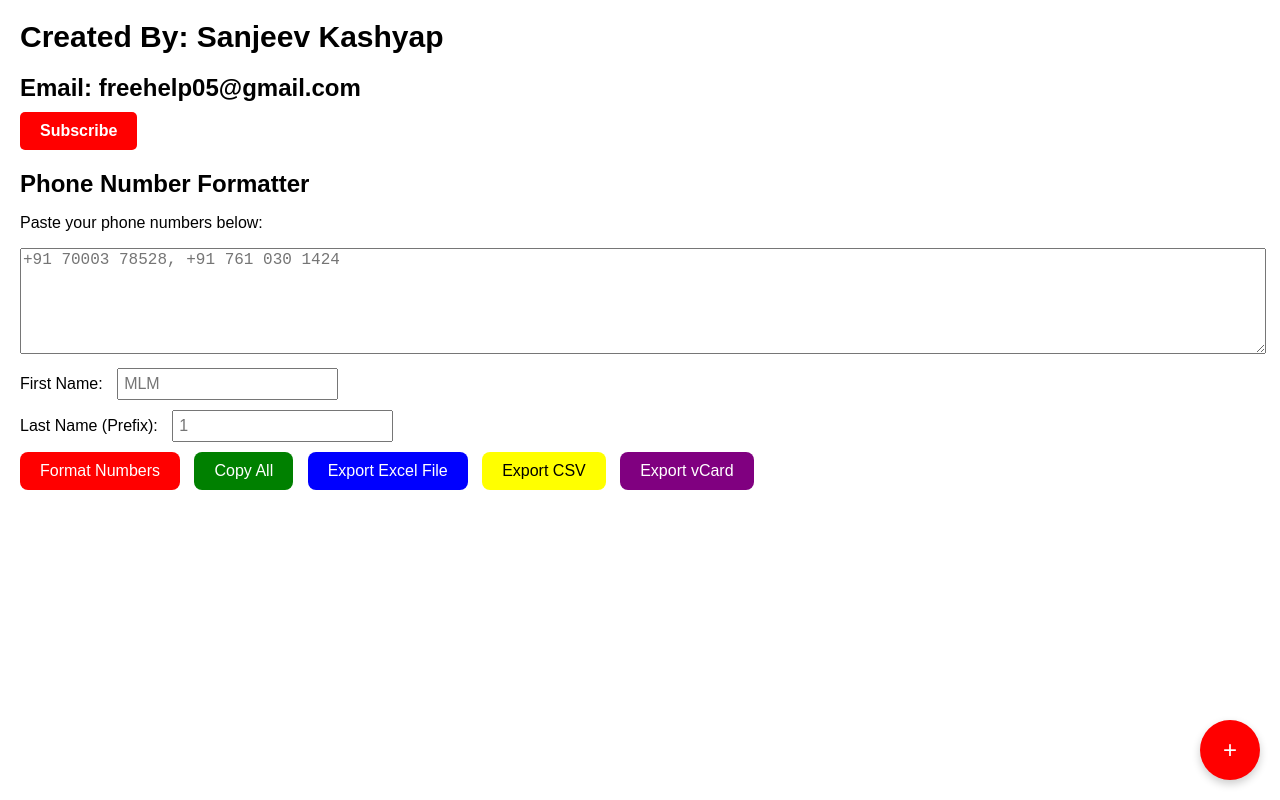
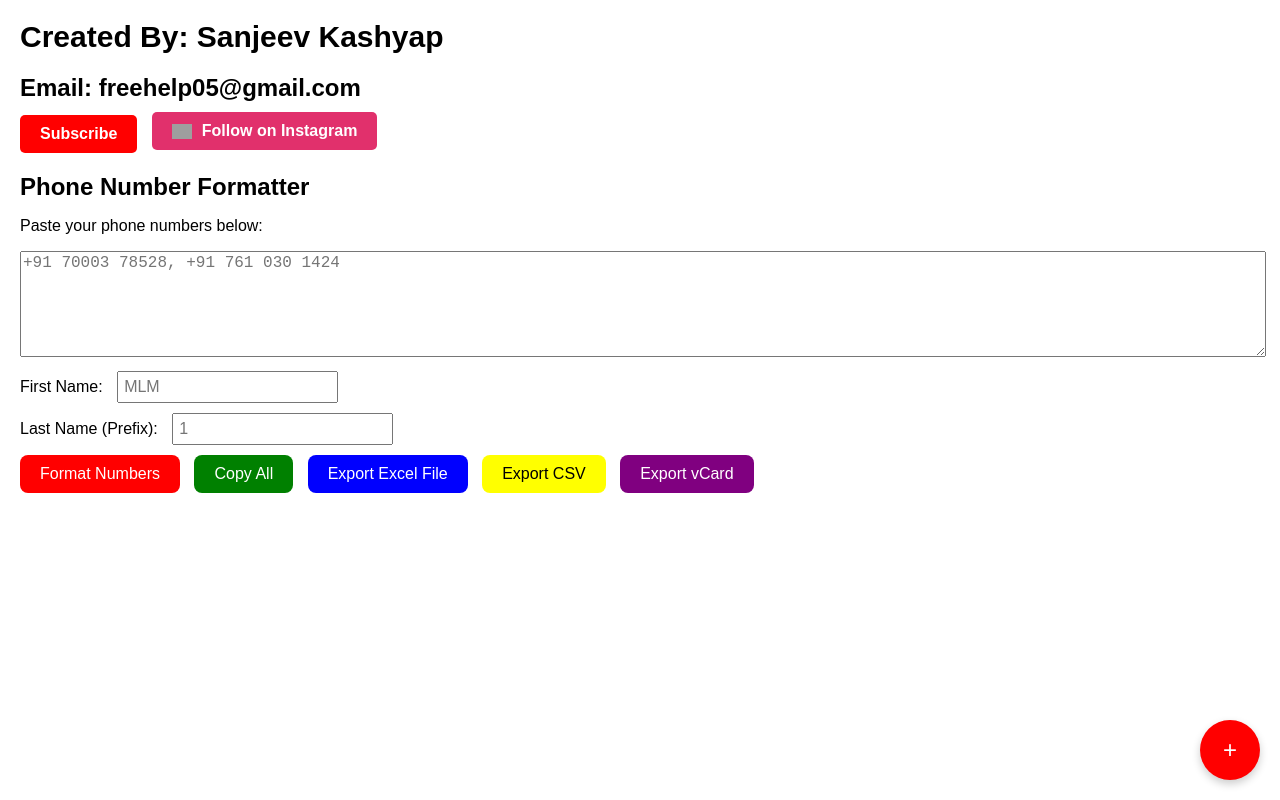
Before and after one commit to Murtzapurkashyap/Pure-Contact, a plain HTML site: page index.html in a window 1280 px wide. Drawn offline with Linux system fonts and the light colour scheme; grey boxes are pictures that could not be loaded.

Commit message:
Update index.html

```diff
--- a/index.html
+++ b/index.html
@@ -64,8 +64,7 @@
         .vcard-btn {
             background-color: purple;
         }
-        .subscribe-btn {
-            background-color: red;
+        .subscribe-btn, .instagram-btn {
             color: white;
             font-weight: bold;
             padding: 10px 20px;
@@ -73,8 +72,15 @@
             align-items: center;
             text-decoration: none;
             border-radius: 5px;
+            margin-right: 10px;
         }
-        .subscribe-btn img {
+        .subscribe-btn {
+            background-color: red;
+        }
+        .instagram-btn {
+            background-color: #E1306C; /* Instagram color */
+        }
+        .subscribe-btn img, .instagram-btn img {
             margin-right: 10px;
             width: 20px;
         }
@@ -115,6 +121,10 @@
     <h2>Email: freehelp05@gmail.com</h2>
     <a href="https://youtube.com/@techntricksyoutuber?si=7xwAaJ08v-HFftV7" class="subscribe-btn">
         Subscribe
+    </a>
+    <a href="https://www.instagram.com/sanjee_kashyap/?igsh=dncxczVyaW83ZDY0" class="instagram-btn">
+        <img src="https://upload.wikimedia.org/wikipedia/commons/a/a5/Instagram_icon.png" alt="Instagram Icon">
+        Follow on Instagram
     </a>
 
     <h2>Phone Number Formatter</h2>
@@ -247,13 +257,9 @@
         }
     </script>
 
-    <div class="fab" onclick="openVCardViewer()">+</div>
-
-    <script>
-        function openVCardViewer() {
-            window.location.href = 'vcard-viewer.html';
-        }
-    </script>
+    <div class="fab">
+        +
+    </div>
 
 </body>
 </html>
```
